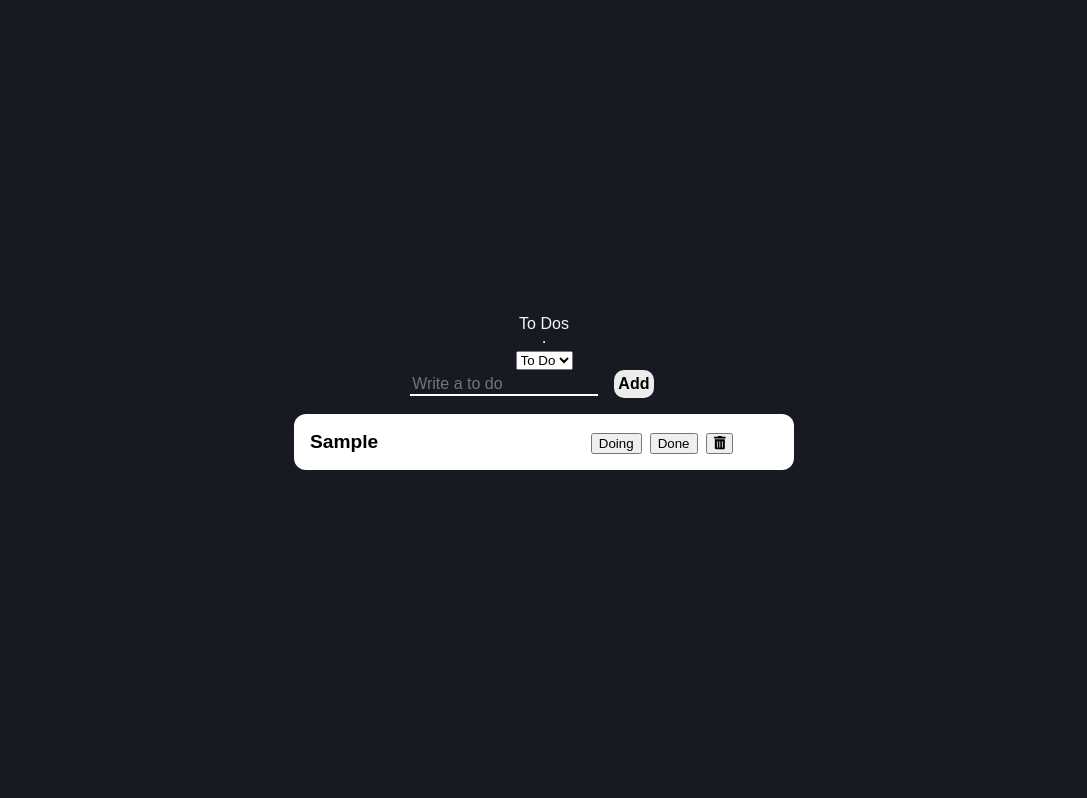
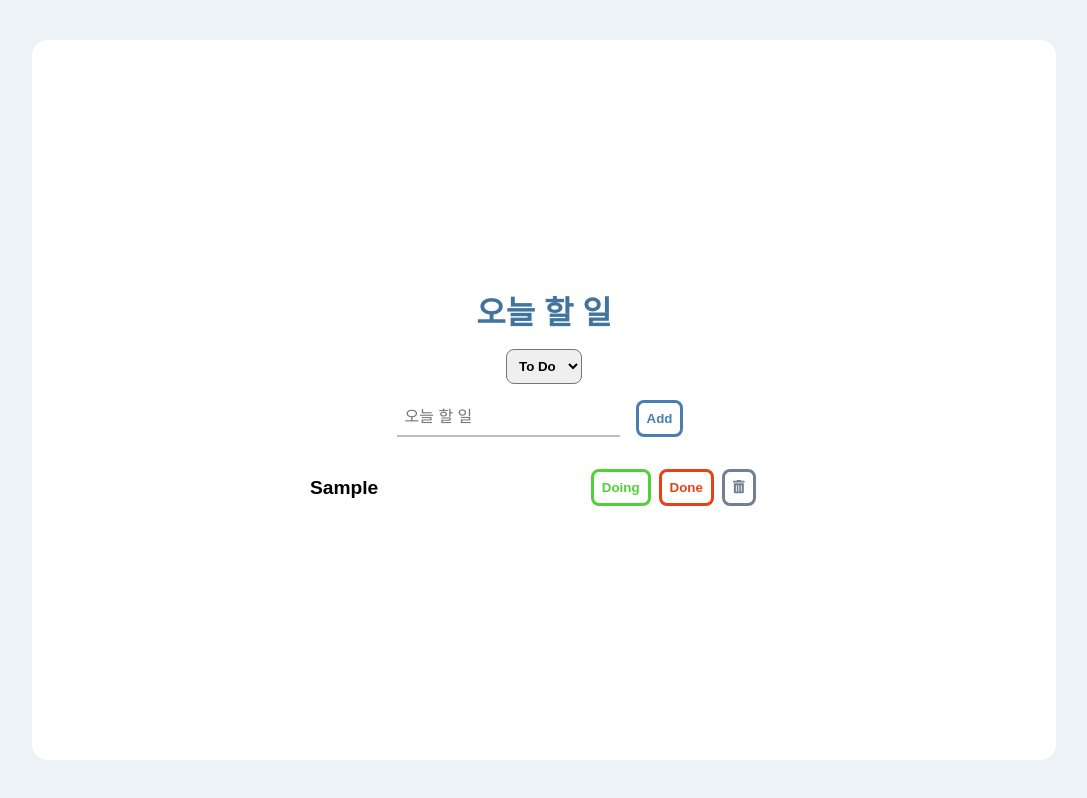
Before and after one commit to Typonote/ToDoList, a React (Create React App) app: page / in a window 1280 px wide. Both pictures are taken after typing "Sample" into the empty fields and a click on the button "Add". Shown: the whole page, without its empty margins (96-1183 px from the left). Built offline with nearby package versions, Linux system fonts and the light colour scheme.

Commit message:
디자인 적용

```diff
--- a/src/Components/CreateToDo.tsx
+++ b/src/Components/CreateToDo.tsx
@@ -5,28 +5,41 @@ import styled from "styled-components";
 import { categoryState, toDoState } from "../atoms";
 
 const ToDoForm = styled.form`
-  color: white;
+  display: flex;
+  flex-direction: row;
+  color: #5d5d5d;
+  margin: 1rem;
   background-color: transparent;
 
   input {
-    width: 70%;
-    color: white;
+    color: #5d5d5d;
     font-size: 1rem;
     background-color: transparent;
+    padding: 0.5rem;
     border: none;
-    border-bottom: 2px solid white;
+    border-bottom: 2px solid #bdbdbd;
     margin-right: 1rem;
+
+    &:focus {
+      outline: none;
+    }
   }
+`;
 
-  button {
-    background-color: #ececec;
-    border: none;
-    color: black;
-    padding: 0.3rem;
-    font-size: 1rem;
-    border-radius: 10px;
-    font-weight: 700;
-    cursor: pointer;
+const Btn = styled.button`
+  margin-right: 0.5rem;
+  padding: 0.5rem;
+  border-radius: 0.5rem;
+  border: none;
+  font-weight: 700;
+  cursor: pointer;
+  background-color: transparent;
+  border: 3px solid #487eb0;
+  color: #487eb0;
+
+  &:hover {
+    color: white;
+    background-color: #487eb0;
   }
 `;
 
@@ -52,9 +65,9 @@ const CreateToDo = () => {
         {...register("toDo", {
           required: "Please write a To Do",
         })}
-        placeholder="Write a to do"
+        placeholder="오늘 할 일"
       />
-      <button>Add</button>
+      <Btn>Add</Btn>
     </ToDoForm>
   );
 };
--- a/src/Components/ToDo.tsx
+++ b/src/Components/ToDo.tsx
@@ -19,10 +19,56 @@ const ToDoList = styled.li`
   color: black;
   background-color: white;
   padding: 1rem;
-  margin: 1rem 0;
+  margin: 00;
+`;
 
-  button {
-    margin-right: 0.5rem;
+const Btn = styled.button`
+  margin-right: 0.5rem;
+  padding: 0.5rem;
+  border-radius: 0.5rem;
+  border: none;
+  font-weight: 700;
+  cursor: pointer;
+  background-color: transparent;
+
+  &:hover {
+    color: white;
+  }
+`;
+
+const DoingBtn = styled(Btn)`
+  border: 3px solid #4cd137;
+  color: #4cd137;
+
+  &:hover {
+    background-color: #4cd137;
+  }
+`;
+
+const ToDoBtn = styled(Btn)`
+  border: 3px solid #0097e6;
+  color: #0097e6;
+
+  &:hover {
+    background-color: #0097e6;
+  }
+`;
+
+const DoneBtn = styled(Btn)`
+  border: 3px solid #e84118;
+  color: #e84118;
+
+  &:hover {
+    background-color: #e84118;
+  }
+`;
+
+const TrashBtn = styled(Btn)`
+  border: 3px solid #718093;
+  color: #718093;
+
+  &:hover {
+    background-color: #718093;
   }
 `;
 
@@ -59,29 +105,40 @@ const ToDo = ({ text, category, id }: ToDoInterface) => {
 
   return (
     <ToDoList>
-      <div style={{ width: "60%" }}>
-        <span>{text}</span>
+      <div style={{ width: "60%", display: "flex", alignItems: "center" }}>
+        {category === Categories.DONE && (
+          <h2
+            style={{
+              textDecoration: "line-through",
+              textDecorationThickness: "3px",
+              textDecorationColor: "#e84118",
+            }}
+          >
+            {text}
+          </h2>
+        )}
+        {category !== Categories.DONE && <h2>{text}</h2>}
       </div>
       <div>
         {category !== Categories.DOING && (
-          <button name={Categories.DOING} onClick={onClickHandler}>
+          <DoingBtn name={Categories.DOING} onClick={onClickHandler}>
             Doing
-          </button>
+          </DoingBtn>
         )}
         {category !== Categories.TO_DO && (
-          <button name={Categories.TO_DO} onClick={onClickHandler}>
+          <ToDoBtn name={Categories.TO_DO} onClick={onClickHandler}>
             To Do
-          </button>
+          </ToDoBtn>
         )}
         {category !== Categories.DONE && (
-          <button name={Categories.DONE} onClick={onClickHandler}>
+          <DoneBtn name={Categories.DONE} onClick={onClickHandler}>
             Done
-          </button>
+          </DoneBtn>
         )}
 
-        <button name={Categories.DELETE} onClick={onClickDeleteHandler}>
+        <TrashBtn name={Categories.DELETE} onClick={onClickDeleteHandler}>
           <FontAwesomeIcon icon={faTrashAlt} />
-        </button>
+        </TrashBtn>
       </div>
     </ToDoList>
   );
--- a/src/Components/ToDoList.tsx
+++ b/src/Components/ToDoList.tsx
@@ -7,13 +7,23 @@ import ToDo from "./ToDo";
 import ToDoOptions from "./ToDoOptions";
 
 const Container = styled.div`
-  height: 100vh;
+  height: 90vh;
   width: 80%;
-  margin: 0 auto;
+  background-color: white;
+  border-radius: 1rem;
+  margin: 5vh auto;
   display: flex;
   flex-direction: column;
   justify-content: center;
   align-items: center;
+`;
+
+const Title = styled.h1`
+  text-align: center;
+  font-size: 2rem;
+  font-weight: 700;
+  margin: 1rem;
+  color: ${(props) => props.theme.accentColor};
 `;
 
 const ToDoList = () => {
@@ -26,8 +36,8 @@ const ToDoList = () => {
 
   return (
     <Container>
-      <h1>To Dos</h1>
-      <hr />
+      <Title>오늘 할 일</Title>
+
       <ToDoOptions />
       <CreateToDo />
 
--- a/src/Components/ToDoOptions.tsx
+++ b/src/Components/ToDoOptions.tsx
@@ -1,6 +1,17 @@
 import React from "react";
 import { useRecoilState } from "recoil";
+import styled from "styled-components";
 import { Categories, categoryState } from "../atoms";
+
+const TodoSelect = styled.select`
+  padding: 0.5rem;
+  border-radius: 0.5rem;
+  font-weight: 700;
+
+  &:focus {
+    outline: none;
+  }
+`;
 
 const ToDoOptions = () => {
   const [category, setCategory] = useRecoilState(categoryState);
@@ -13,11 +24,11 @@ const ToDoOptions = () => {
   };
 
   return (
-    <select value={category} onInput={onInputHandler}>
+    <TodoSelect value={category} onInput={onInputHandler}>
       <option value={Categories.TO_DO}>To Do</option>
       <option value={Categories.DOING}>Doing</option>
       <option value={Categories.DONE}>Done</option>
-    </select>
+    </TodoSelect>
   );
 };
 
--- a/src/index.tsx
+++ b/src/index.tsx
@@ -3,12 +3,12 @@ import ReactDOM from "react-dom";
 import App from "./App";
 import { RecoilRoot } from "recoil";
 import { ThemeProvider } from "styled-components";
-import { darkTheme } from "./theme";
+import { darkTheme, lightTheme } from "./theme";
 
 ReactDOM.render(
   <React.StrictMode>
     <RecoilRoot>
-      <ThemeProvider theme={darkTheme}>
+      <ThemeProvider theme={lightTheme}>
         <App />
       </ThemeProvider>
     </RecoilRoot>
--- a/src/theme.ts
+++ b/src/theme.ts
@@ -18,7 +18,7 @@ export const darkTheme: DefaultTheme = {
 
 export const lightTheme: DefaultTheme = {
   // 전체 배경: 옅은 회색
-  bgColor: "#efeff4",
+  bgColor: "#edf2f7",
   // 글씨: 검은색
   textColor: "black",
   // 카드: 흰색
```
